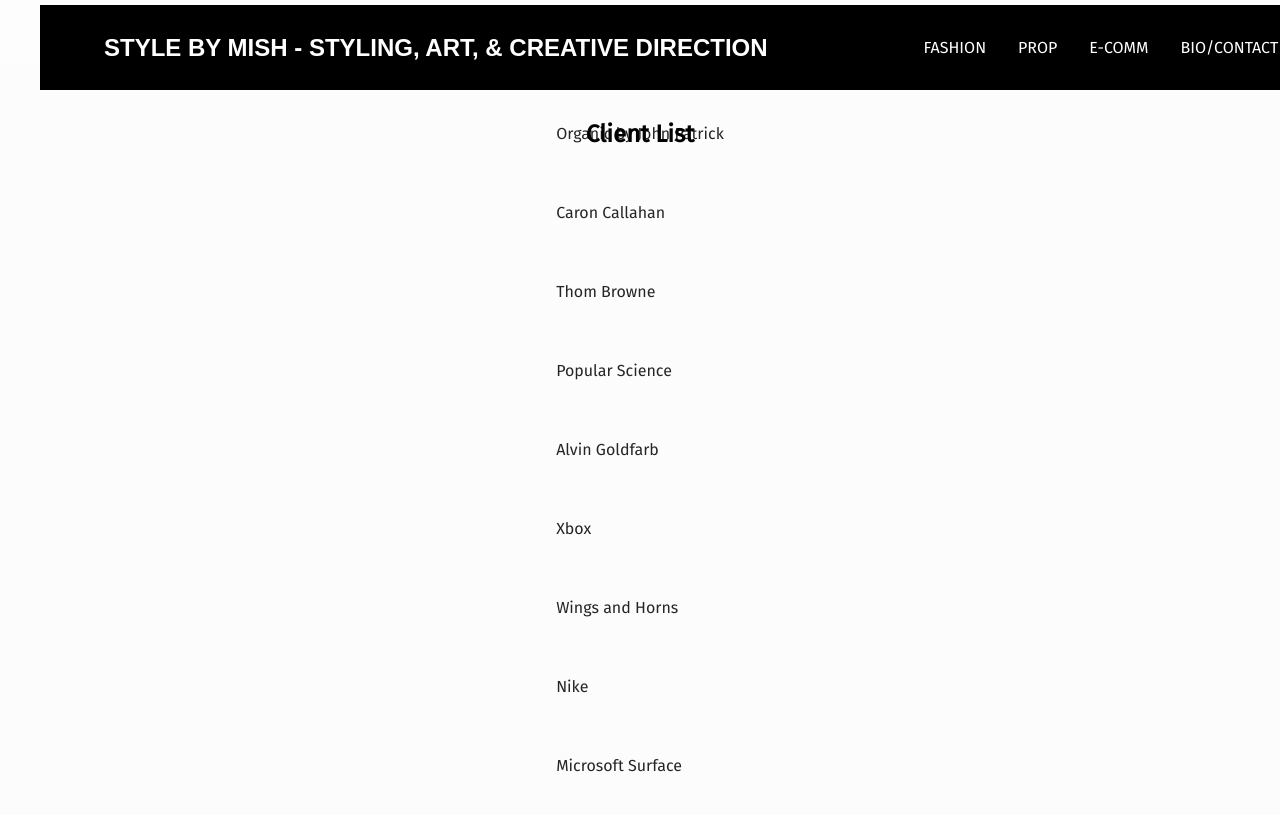
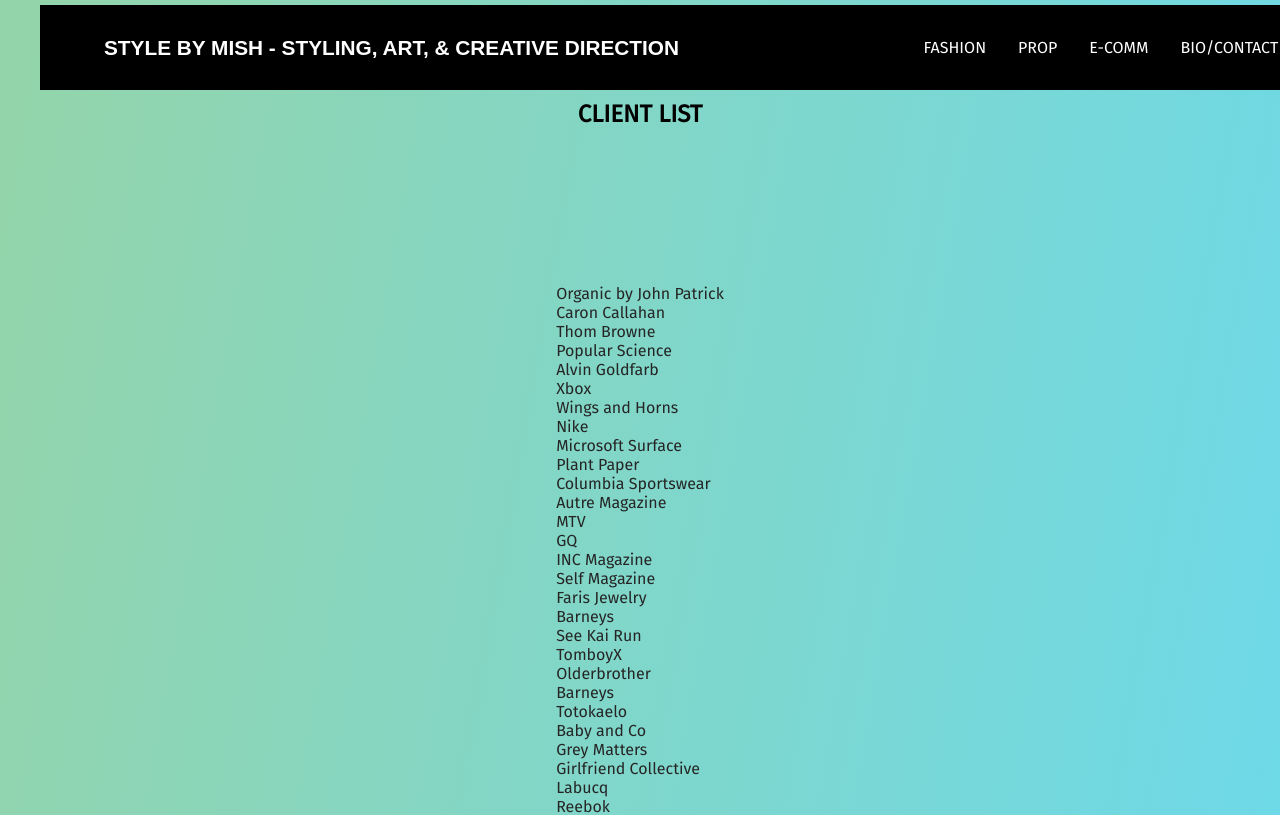
Before and after one commit to ErikDodd/mishnar, a React (Create React App) app: page /Clients in a window 1280 px wide. Shown: the top 815 px of the page. Built offline with nearby package versions, Linux system fonts and the light colour scheme.

Commit message:
Made adjustments to the Nav size. Small style tweaks with css. Adjusted background to multi-color. Worked ont the clients page

```diff
--- a/src/App.css
+++ b/src/App.css
@@ -60,9 +60,10 @@
 
 nav {
   background-color: #252525;
-  margin: 5px 20px 30px 40px;
+  margin: 5px 40px 30px 40px;
   padding: 15px;
   width: 100%;
+  text-align: left;
 }
 
 nav a {
@@ -75,23 +76,23 @@
 }
 
 /* MULTI COLOR BACKGROUND */
-/* body {
+body {
   font-family: 'Fira Sans', sans-serif;
   background: linear-gradient(100deg, #ffc800, #61dafb);
   height: 100vh;
   background-size: 400% 400% !important;
   animation: gradient 15s ease infinite;
-} */
+}
 
 /* BLACK TO WHITE BACKGROUND */
-body {
+/* body {
   font-family: 'Fira Sans', sans-serif;
   background: linear-gradient(to bottom, white, #f9f9f9);
   height: 100vh;
   background-size: 400% 400%;
   animation: gradient 15s ease infinite;
   -webkit-animation: gradient 15s ease infinite;
-}
+} */
 
 
 h5,
@@ -102,6 +103,7 @@
   font-family: 'Gotham-Bold', sans-serif;
   color: #252525;
   margin: 0 0 0 50px;
+  font-size: 130%;
   /* position: fixed; */
   /* top: 0;
   left: 0; */
@@ -116,8 +118,8 @@
   left: 50%;
   transform: translateX(-50%);
   text-align: center;
-  margin-top: 30px;
-  margin-bottom: 30px;
+  margin-top: 10px;
+  margin-bottom: 10px;
 }
 
 ul {
--- a/src/pages/Clients.js
+++ b/src/pages/Clients.js
@@ -7,7 +7,7 @@
   align-items: center;
   justify-content: center;
   height: 100vh;
-  margin-top: 800px; /* add margin to the top */
+  margin-top: 150px; /* add margin to the top */
 `;
 
 const List = styled.ul`
@@ -16,6 +16,7 @@
   margin: 0;
   display: flex;
   flex-direction: column;
+  gap: 0;
 `;
 
 const ListItem = styled.li`
@@ -27,7 +28,7 @@
 
     return (
         <Wrapper>
-            <h2>Client List</h2>
+            <h2>CLIENT LIST</h2>
             <List>
                 {clients.map((client, index) => (
                     <ListItem key={index}>{client}</ListItem>
```
Also changed, not shown: 1 other file (tests, documents, lock files or other folders).
